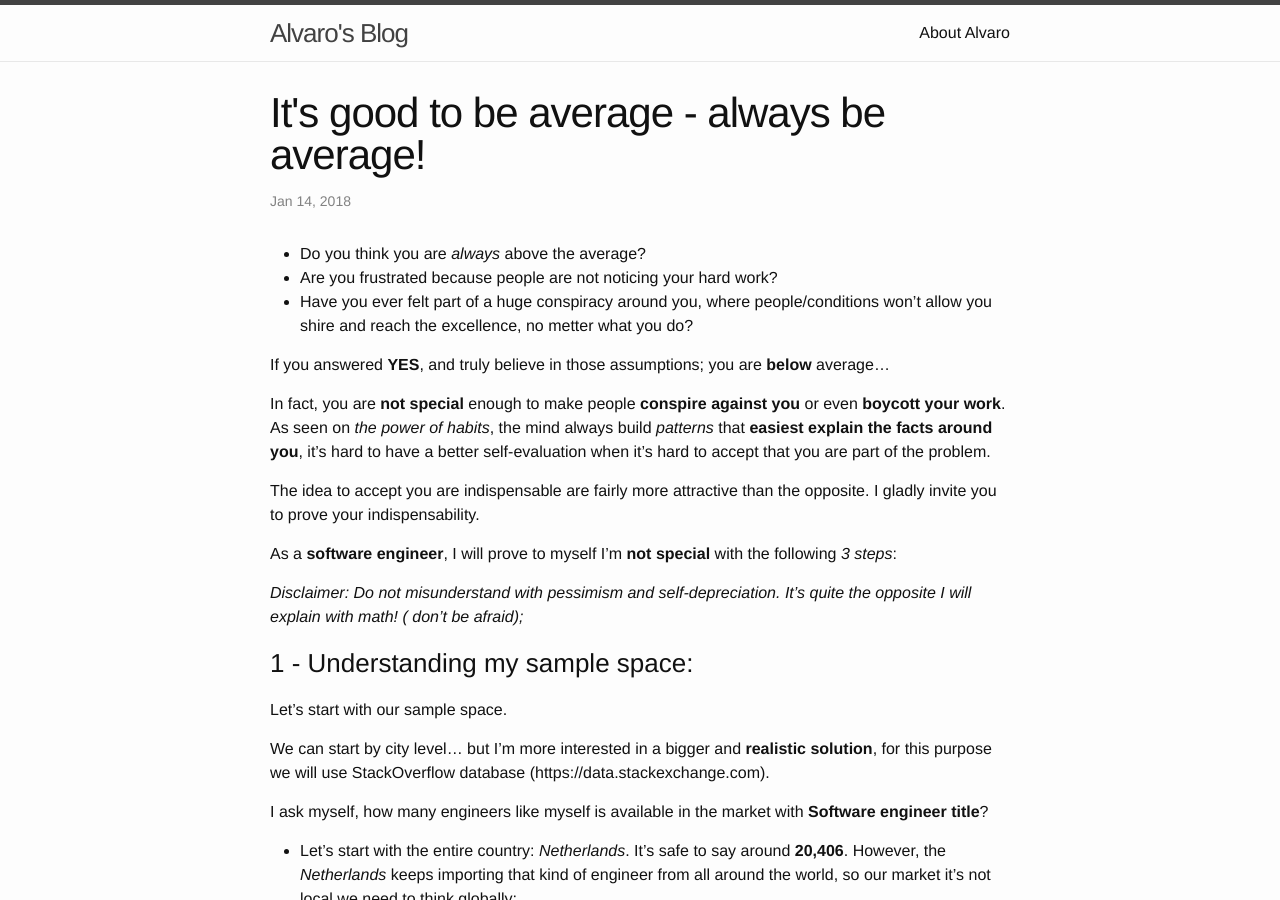
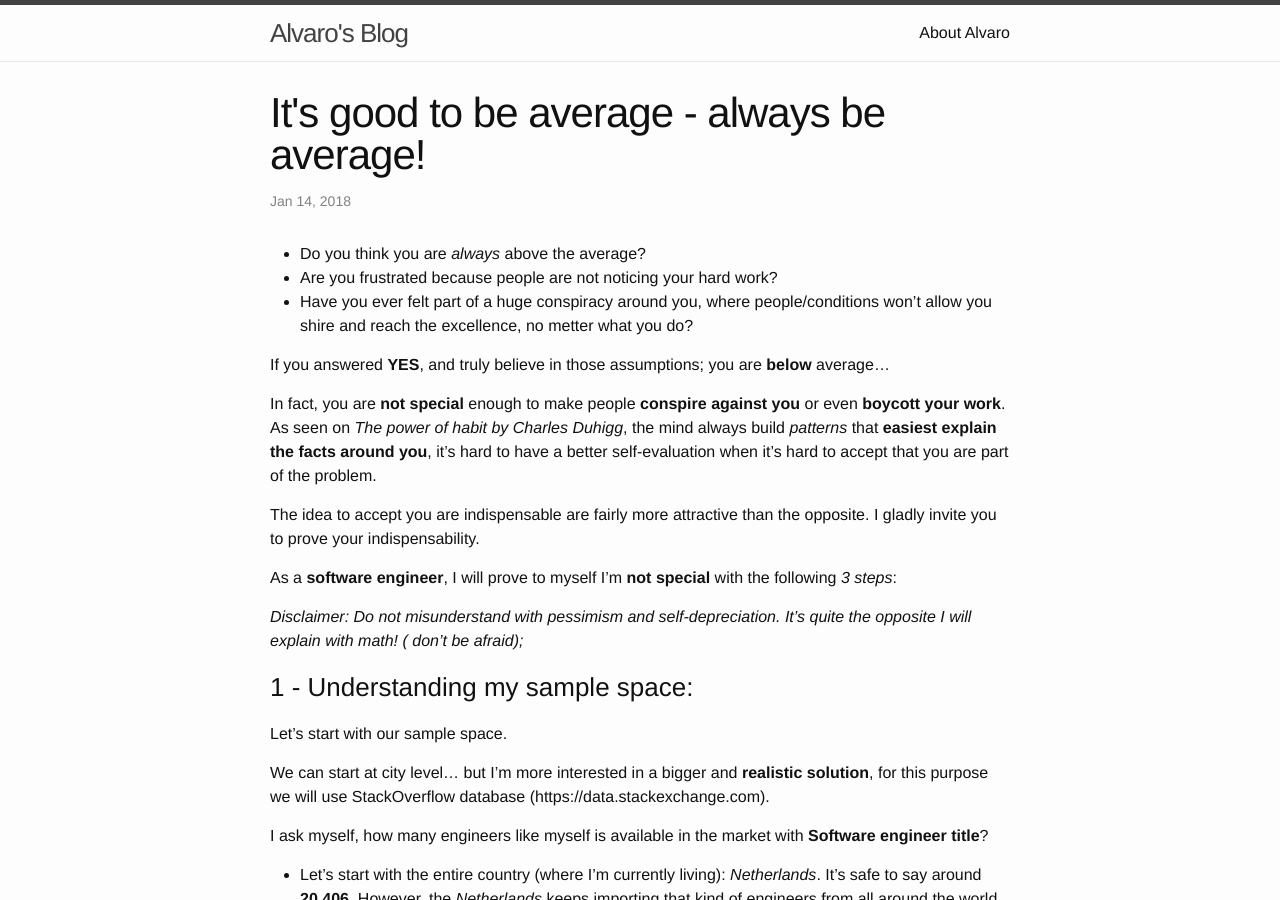
Before and after one commit to asilvino/alvarojoao.github.io, a Jekyll site: the page built from _posts/2017-12-29-Its-good-to-be-average.markdown, in a window 1280 px wide and 900 px high. Built offline with Jekyll 4.4.1, drawn with Linux system fonts in a browser that asks for light colours; some of the changed text lies outside the part shown.

Commit message:
Update 2017-12-29-Its-good-to-be-average.markdown

```diff
--- a/_posts/2017-12-29-Its-good-to-be-average.markdown
+++ b/_posts/2017-12-29-Its-good-to-be-average.markdown
@@ -11,7 +11,7 @@ categories: Business Inside
 
 If you answered **YES**, and truly believe in those assumptions; you are **below** average...
 
-   In fact, you are **not special** enough to make people **conspire against you** or even **boycott your work**.  As seen on *the power of habits*, the mind always build *patterns* that **easiest explain the facts around you**, it's hard to have a better self-evaluation when it's hard to accept that you are part of the problem.
+   In fact, you are **not special** enough to make people **conspire against you** or even **boycott your work**.  As seen on *The power of habit by Charles Duhigg*, the mind always build *patterns* that **easiest explain the facts around you**, it's hard to have a better self-evaluation when it's hard to accept that you are part of the problem.
 
    The idea to accept you are indispensable are fairly more attractive than the opposite. I gladly invite you to prove your indispensability.
 
@@ -23,11 +23,11 @@ If you answered **YES**, and truly believe in those assumptions; you are **below
 
 Let’s start with our sample space.
 
-  We can start by city level... but I’m more interested in a bigger and **realistic solution**, for this purpose we will use StackOverflow database (https://data.stackexchange.com).
+  We can start at city level... but I’m more interested in a bigger and **realistic solution**, for this purpose we will use StackOverflow database (https://data.stackexchange.com).
 
   I ask myself, how many engineers like myself is available in the market with **Software engineer title**?
 
-   - Let’s start with the entire country: *Netherlands*.  It's safe to say around **20,406**. However, the *Netherlands* keeps importing that kind of engineer from all around the world, so our market it's not local we need to think globally;<br/>
+   - Let’s start with the entire country (where I’m currently living): *Netherlands*.  It's safe to say around **20,406**. However, the *Netherlands* keeps importing that kind of engineers from all around the world, our market it's not local. We need to think globally;<br/>
    - Globally our number jumps to **8,2M** with the same title as me... but still not a fair enough this number is not correct; why? Because our heuristic is not correct our solution does not give the real number. Not necessarily all developers have an account on StackOverflow, in software engineering market;<br/>
    - Realistically, it's safe to assume all kind of backgrounds around the software engineers, as the ones with and without a formal university/college education, hobbyists, and freelancers. How big now? around **18,2 M** (https://www.quora.com/Approximately-how-many-programmers-are-there-in-the-world);<br/>
 
```
